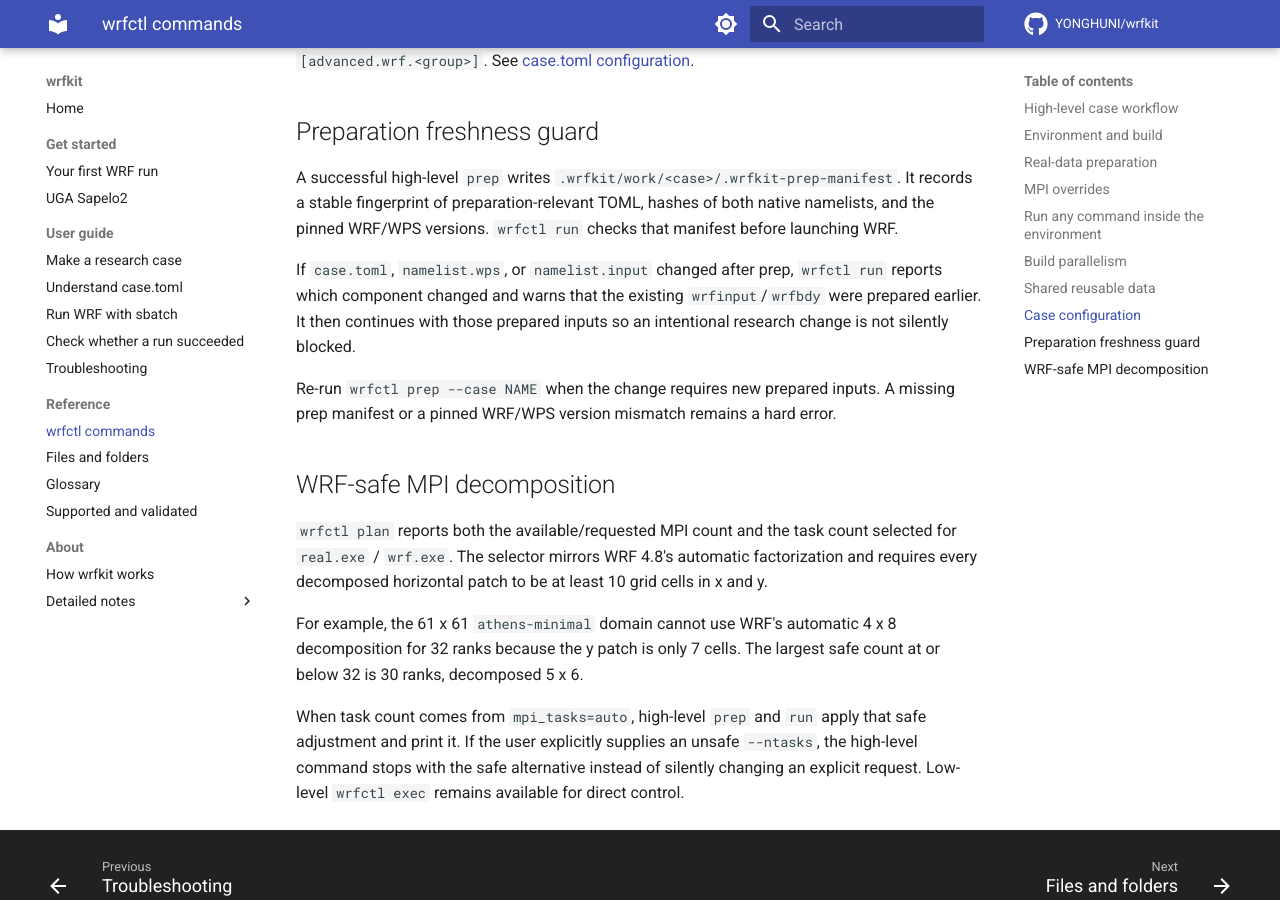
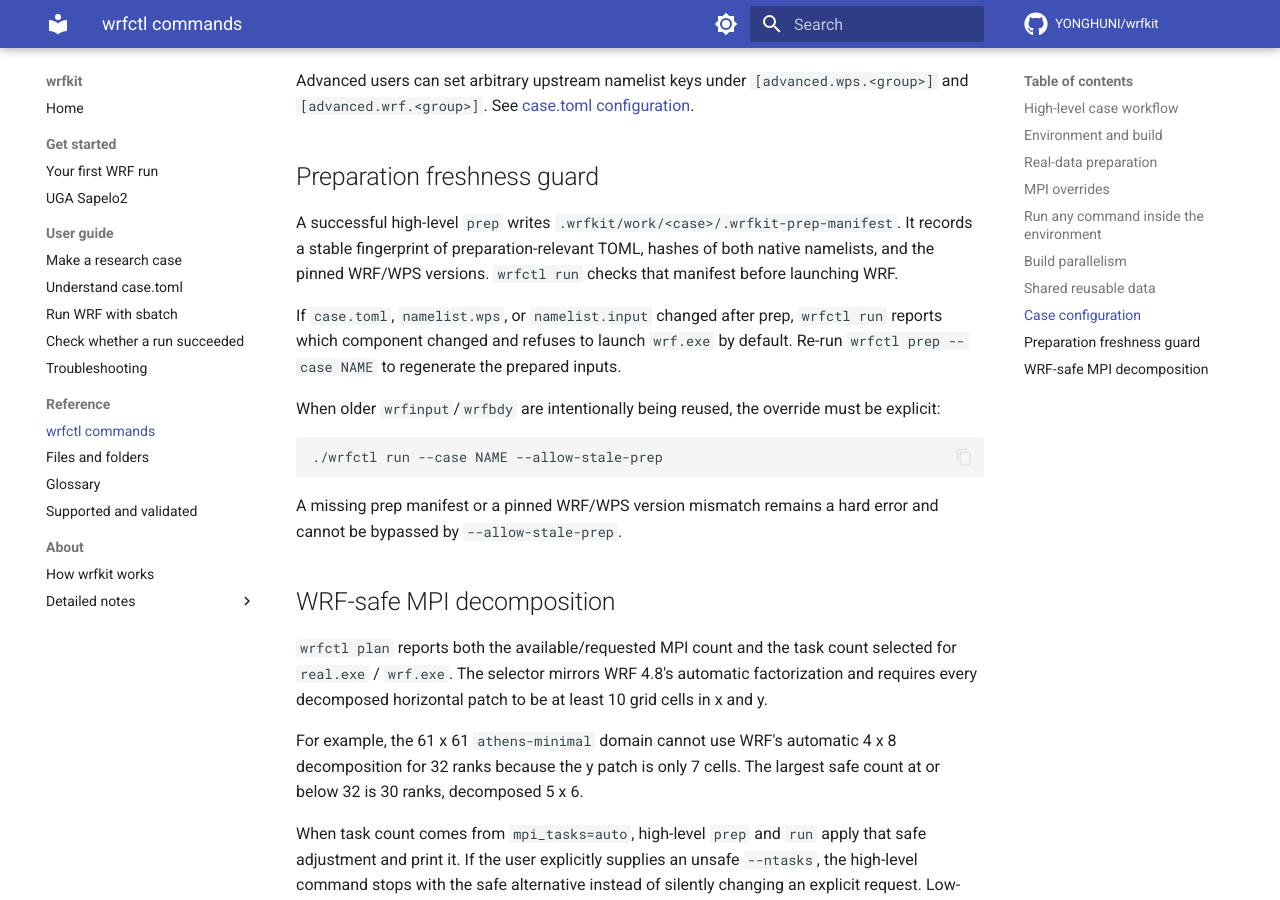
Before and after one commit to YONGHUNI/wrfkit, an MkDocs documentation site: the page built from docs/reference/commands.md, in a window 1280 px wide and 900 px high, scrolled down 3934 px. Built offline with MkDocs 1.6.1 and Material for MkDocs 9.7.7, drawn with Linux system fonts in a browser that asks for light colours; comment, search, counter and statistics services are not loaded; some of the changed text lies outside the part shown.

Commit message:
Document strict preparation freshness behavior

````diff
--- a/docs/reference/commands.md
+++ b/docs/reference/commands.md
@@ -11,7 +11,8 @@ Commands below are run from the repository root unless noted otherwise.
 | `./wrfctl plan --case NAME` | Show resolved scientific configuration, input-cache state, and planned stages without changes |
 | `./wrfctl prep --case NAME --dry-run` | Show the same read-only preparation plan |
 | `./wrfctl prep --case NAME` | Prepare through `geogrid -> ungrib -> metgrid -> real`; verify `wrfinput`/`wrfbdy` |
-| `./wrfctl run --case NAME` | Verify the prep manifest, run WRF, and require a current success marker/output |
+| `./wrfctl run --case NAME` | Verify the prep manifest, refuse stale prepared inputs by default, run WRF, and require a current success marker/output |
+| `./wrfctl run --case NAME --allow-stale-prep` | Explicitly allow intentional reuse of older `wrfinput`/`wrfbdy` after a case or namelist change |
 | `./wrfctl exec real --case NAME` | Low-level direct `real.exe` execution |
 | `./wrfctl exec wrf --case NAME` | Low-level direct `wrf.exe` execution |
 
@@ -145,13 +146,19 @@ of preparation-relevant TOML, hashes of both native namelists, and the pinned
 WRF/WPS versions. `wrfctl run` checks that manifest before launching WRF.
 
 If `case.toml`, `namelist.wps`, or `namelist.input` changed after prep,
-`wrfctl run` reports which component changed and warns that the existing
-`wrfinput`/`wrfbdy` were prepared earlier. It then continues with those
-prepared inputs so an intentional research change is not silently blocked.
+`wrfctl run` reports which component changed and refuses to launch
+`wrf.exe` by default. Re-run `wrfctl prep --case NAME` to regenerate the
+prepared inputs.
 
-Re-run `wrfctl prep --case NAME` when the change requires new prepared inputs.
+When older `wrfinput`/`wrfbdy` are intentionally being reused, the override
+must be explicit:
+
+```bash
+./wrfctl run --case NAME --allow-stale-prep
+```
+
 A missing prep manifest or a pinned WRF/WPS version mismatch remains a hard
-error.
+error and cannot be bypassed by `--allow-stale-prep`.
 
 
 ## WRF-safe MPI decomposition
````
